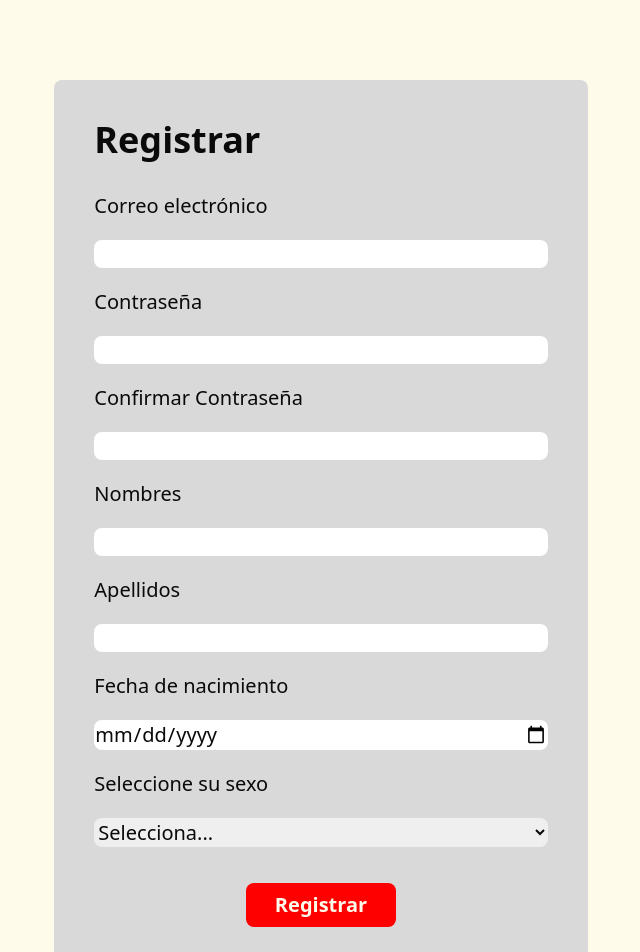
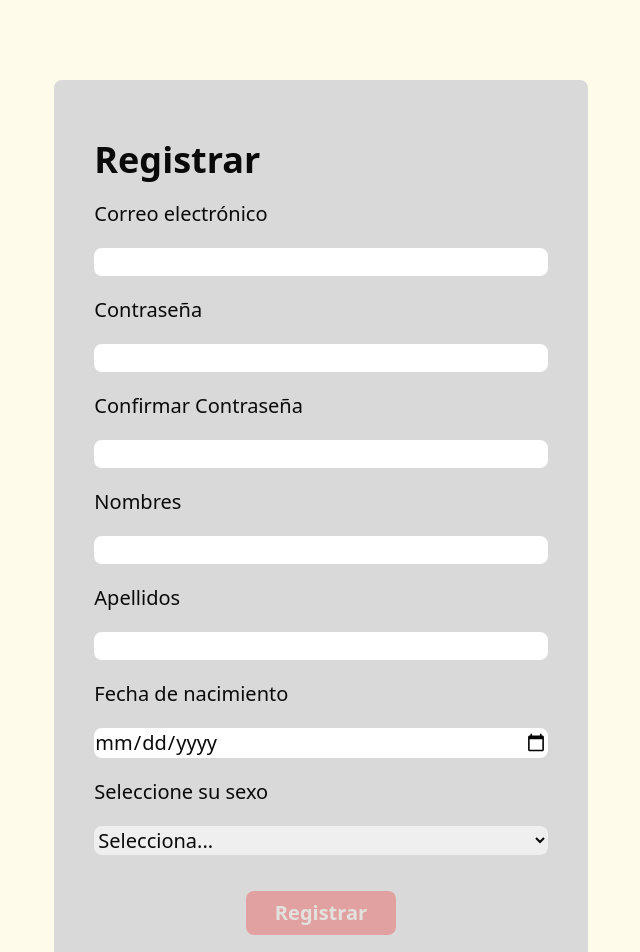
Before and after one commit to Malvare22/DinastiaShoes, a Next.js app: page /register in a window 1280 px wide. Shown: the part 140-1092 px from the top of the page, without its empty margins (319-959 px from the left). Built offline with nearby package versions, Linux system fonts and the light colour scheme.

Commit message:
Correcion en paleta de colores

```diff
--- a/app/components/buttons.jsx
+++ b/app/components/buttons.jsx
@@ -1,13 +1,38 @@
+'use client'
 import Link from "next/link";
 
 export const ToLink = (props) => {
     return(
-        <Link href={props.link}><button className="bg-customGreen p-3 rounded-lg font-medium">{props.children}</button></Link>
+        <Link href={props.link}><button className="bg-green p-3 rounded-lg font-medium">{props.children}</button></Link>
     );
 }
 
-export const Button = (props) => {
+export const FormButton = (props) => {
+
+    const {handleButton, color} = props;
+    let {disable} = props;
+    if(disable==undefined) disable = false;
+
+    const onAction = (e) => {
+        e.preventDefault();
+        handleButton();
+    }
+
     return(
-        <button className="bg-redForButton text-white text-center min-w-[150px] mt-4 p-2 rounded-lg font-semibold">{props.children}</button>
+        <button onClick={onAction} disabled={disable} className={"text-white text-center min-w-[150px] mt-4 p-2 rounded-lg font-semibold "+ (disable? "opacity-25": "" ) + " " + color}>{props.children}</button>
     );
 }
+
+
+export const Button = (props) => {
+    const {color, handleButton} = props;
+
+    const onAction = (e) => {
+        e.preventDefault();
+        handleButton();
+    }
+
+    return(
+        <button onClick={onAction} className={"text-white text-center min-w-[150px] mt-4 p-2 rounded-lg font-semibold " + color}>{props.children}</button>
+    );
+}
--- a/app/components/forms/container.jsx
+++ b/app/components/forms/container.jsx
@@ -2,7 +2,7 @@ export const FormContainer = (props) => {
 
     return(
         <div className="flex justify-center my-20">
-          <form className="text-black text-xl px-10 bg-customGrey p-6 py-10 w-5/12 space-y-5 rounded-lg">
+          <form className="text-black text-xl px-10 bg-lightGrey p-6 py-10 w-5/12 space-y-5 rounded-lg">
             {props.children}
           </form>
         </div>
--- a/app/components/forms/inputs.jsx
+++ b/app/components/forms/inputs.jsx
@@ -36,9 +36,34 @@ export const InputDate = (props) => {
     );
 }
 
-export const InputText = () => {
+export const InputText = (props) => {
+
+    const {information, setInformation, nameInput, validate, setValidate} = props;
+
+    const handleInput = (e) => {
+        const info = e.target.value;
+        setInformation({...information, [nameInput] : info});
+        setValidate({...validate, [nameInput] : verify(info)});
+    }
+
+    function verify(info) {
+        // Verifica que el nombre no esté vacío
+        info = info.trim();
+
+        if (!info) {
+          return false;
+        }
+
+        // Verifica que el nombre solo tenga letras
+        const regex = /^[a-zA-Z ]+$/;
+        return regex.test(info);
+    }
+
     return(
-        <input type="text" className="w-full rounded-lg"></input>
+        <div>
+            <input type="text" required className="w-full rounded-lg" onChange={handleInput}></input>
+            {(information [nameInput] != "" && !validate[nameInput] )&& <div className="text-redForButton text-sm">La información no corresponde a un campo valido</div>}
+        </div>
     );
 }
 
@@ -72,7 +97,7 @@ export const InputGenre = (props) => {
 
 export const InputEmail = () => {
     return(
-        <input type="email" className="w-full rounded-lg"></input>
+        <input type="email" required className="w-full rounded-lg"></input>
     );
 }
 
@@ -108,7 +133,7 @@ const verifyPassword = () => {
 
 export const InputPassword = () => {
     return(
-        <input type="password" className="w-full rounded-lg"></input>
+        <input type="password" required className="w-full rounded-lg"></input>
     );
 }
 
--- a/app/components/imageCarousel.jsx
+++ b/app/components/imageCarousel.jsx
@@ -52,7 +52,7 @@ export const ImageCarousel = ({ images }) => {
           <div
             key={index}
             className={`h-1 w-8 mx-2 ${
-              currentImageIndex === index ? 'bg-carouselBlue' : 'bg-black'
+              currentImageIndex === index ? 'bg-blueDark' : 'bg-black'
             }`}
           />
         ))}
--- /dev/null
+++ b/app/components/modal.jsx
@@ -0,0 +1,36 @@
+import { useState } from "react";
+import { Button, CancelModalButton } from "./buttons";
+
+const Modal = (props) => {
+
+    const {isVisible, setIsVisible, button, children} = props;
+
+    const toggleModal = () => {
+      setIsVisible(!isVisible);
+    };
+
+    return (
+      <div>
+        {isVisible && (
+          <div className="fixed z-10 inset-0 overflow-y-auto">
+            <div className="flex justify-center items-center w-full h-full">
+              <div className="modal-container rounded-lg shadow-lg overflow-hidden p-4 w-6/12 bg-lightGrey">
+                <div className="modal-content py-4 px-6">
+                  {children}
+                </div>
+                <div className="modal-footer py-3 px-6">
+                    <div>{button}</div>
+                  <div
+                    className="modal-close btn-link text-gray-400 hover:bg-gray-700 hover:text-white">
+                    <Button color="bg-grey" handleButton={toggleModal}>A</Button>
+                  </div>
+                </div>
+              </div>
+            </div>
+          </div>
+        )}
+      </div>
+    );
+  };
+
+  export default Modal;
--- a/app/components/navbar.jsx
+++ b/app/components/navbar.jsx
@@ -7,7 +7,7 @@ import Link from "next/link";
 export default function Navbar({type, mode}){
 
     return(
-        <div className="bg-customBlue md:p-5 lg:flex content-center block align-middle lg:justify-between select-none">
+        <div className="bg-blue md:p-5 lg:flex content-center block align-middle lg:justify-between select-none">
 
             <Logo></Logo>
             {mode == "Unlogged" && <><Categories></Categories><Unlogged></Unlogged></>}
@@ -74,7 +74,7 @@ const AccountButton = ({text}) =>{
             {press &&
                 <>
                     <div className="rounded-lg flex-col items-center absolute top-[100%] border-2 w-full">
-                        <div className="w-full p-3 bg-customBlue">Ver Perfil</div>
+                        <div className="w-full p-3 bg-blue">Ver Perfil</div>
                         <div className="w-full p-3 bg-red">Cerrar Sesión</div>
                     </div>
 
--- a/app/components/text.jsx
+++ b/app/components/text.jsx
@@ -15,7 +15,7 @@ export const LabelInput = (props) => {
 export const AText = (props) => {
     return(
         <Link href={props.link}>
-            <h3 className="text-carouselBlue underline ml-2">{props.children}</h3>
+            <h3 className="text-blueDark underline ml-2">{props.children}</h3>
         </Link>
     );
 }
--- /dev/null
+++ b/app/lib/information.js
@@ -0,0 +1,12 @@
+export const validateRegister = (information) => {
+
+    for(const key in information){
+        if(!information[key]) return false;
+    }
+
+    return true;
+}
+
+export const sendRegister = (information) => {
+    console.log(information);
+}
--- a/app/register/page.js
+++ b/app/register/page.js
@@ -1,9 +1,11 @@
 'use client'
 import { useState } from "react";
-import { Button } from "../components/buttons";
+import { Button, FormButton } from "../components/buttons";
 import { FormContainer } from "../components/forms/container";
 import { InputDate, InputEmail, InputGenre, InputPassword, InputRegisterEmail, InputRegisterPassword, InputText } from "../components/forms/inputs";
 import { LabelInput, TitleInput} from "../components/text";
+import { sendRegister, validateRegister, verifyRegister } from "../lib/information";
+import Modal from "../components/modal";
 
 const infoBase = {
   "correo" : "",
@@ -24,13 +26,32 @@ const validateBase = {
   "genero" : false
 }
 
+const ModalContent = () => {
+  return(
+    <div>
+      <h1>
+        ¿Está seguro de que desea registrar un usuario con la información ingresada?
+      </h1>
+    </div>
+  );
+}
+
 export default function Register() {
 
   const [information, setInformation] = useState(infoBase);
   const [validate, setValidate] = useState(validateBase);
+  const [isVisible, setIsVisible] = useState(false);
+
+  const handleButton = () =>{
+    if(verifyRegister(information)){
+      setIsVisible(true);
+    }
+  }
+
 
   return (
     <FormContainer>
+      <Modal isVisible={isVisible} setIsVisible={setIsVisible}><ModalContent></ModalContent></Modal>
       <TitleInput>
           Registrar
       </TitleInput>
@@ -40,10 +61,10 @@ export default function Register() {
       <InputRegisterPassword information={information} setInformation={setInformation} validate={validate} setValidate={setValidate} nameInput1={"contrasenia"} nameInput2={"contrasenia_2"}></InputRegisterPassword>
 
       <LabelInput>Nombres</LabelInput>
-      <InputText></InputText>
+      <InputText information={information} setInformation={setInformation} validate={validate} setValidate={setValidate} nameInput={"nombre"}></InputText>
 
       <LabelInput>Apellidos</LabelInput>
-      <InputText></InputText>
+      <InputText information={information} setInformation={setInformation} validate={validate} setValidate={setValidate} nameInput={"apellido"}></InputText>
 
       <LabelInput>Fecha de nacimiento</LabelInput>
       <InputDate information={information} setInformation={setInformation} validate={validate} setValidate={setValidate} nameInput={"fecha"}></InputDate>
@@ -53,7 +74,7 @@ export default function Register() {
 
 
       <div className="flex justify-center">
-        <Button>Registrar</Button>
+        <FormButton handleButton={handleButton} color="bg-orange" disable={!(validateRegister(validate))} >Registrar</FormButton>
       </div>
     </FormContainer>
   )
--- a/tailwind.config.js
+++ b/tailwind.config.js
@@ -16,16 +16,17 @@ module.exports = {
       },
     },
     colors: {
-      'customGreen' : '#57AC39',
-      'customBlue' : '#3358DB',
+      'green' : '#57AC39',
+      'blue' : '#3358DB',
       'white' : '#fffbeb',
       'red' : '#881337',
       'redWine' : '#533737',
       'black' : '#0a0a0a',
       'card' : '#D2C0C0',
-      'carouselBlue' : '#3358DB',
-      'customGrey' : '#D9D9D9',
-      'redForButton' : '#FF0000',
+      'blueDark' : '#3358DB',
+      'lightGrey' : '#D9D9D9',
+      'orange' : '#FF0000',
+      'grey' : '#706B6B'
     },
   },
   plugins: [],
```
